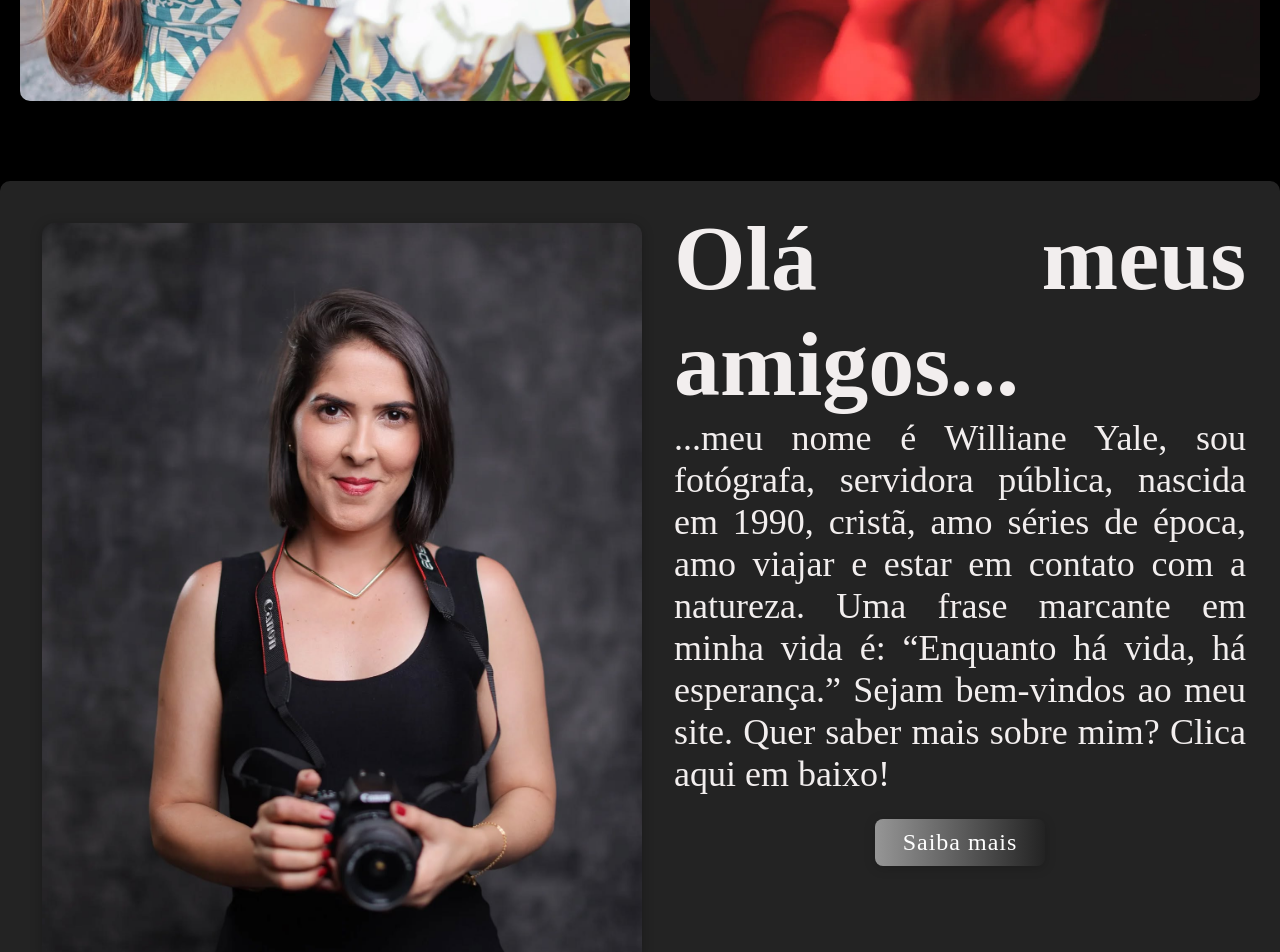
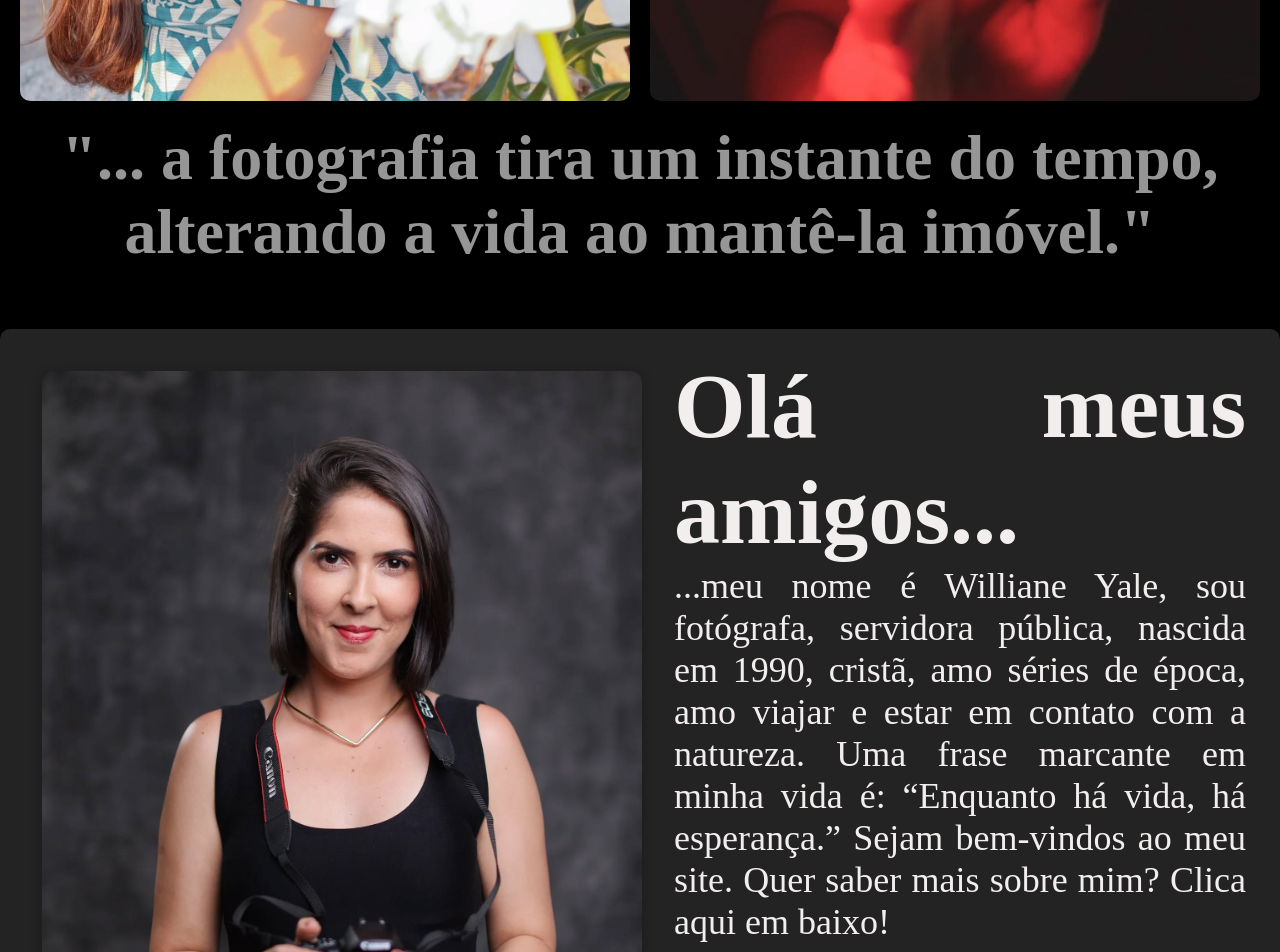
Before and after one commit to diihfreitas/wyfotografias, a React (Vite) app in the folder willianefotos/: page / in a window 1280 px wide. Shown: the part 2740-3692 px from the top of the page. Built offline with nearby package versions, Linux system fonts and the light colour scheme.

Commit message:
addfrase

```diff
--- a/willianefotos/src/components/Home.jsx
+++ b/willianefotos/src/components/Home.jsx
@@ -3,6 +3,7 @@ import '../style-page-css/Title.css'
 import '../style-page-css/Menu.css'
 import '../style-page-css/Galery.css'
 import '../style-page-css/Minibio.css'
+import '../style-page-css/WordsEffects.css'
 import * as imagens from '../../fotos/imagens.js'
 
 const Home = () => {
@@ -76,6 +77,13 @@ const Home = () => {
         )}
       </section>
 
+      {/* Frase de Efeito */}
+      <section>
+        <h3 className='wordseffects'>"... a fotografia tira um instante do tempo, alterando
+        a vida ao mantê-la imóvel."
+        </h3>
+      </section>
+
       {/* Biografia */}
       <section className='container-minibio'>
         <img src={imagens.williane} alt='Williane Yale' className='minibio-img' />
--- a/willianefotos/src/style-page-css/Minibio.css
+++ b/willianefotos/src/style-page-css/Minibio.css
@@ -51,7 +51,7 @@
   background: linear-gradient(90deg, #969696 0%, #232323 100%);
   color: #fff;
   font-family: 'Kurale', serif;
-  font-size: 1.5rem;
+  font-size: 2rem;
   border: none;
   border-radius: 8px;
   cursor: pointer;
--- /dev/null
+++ b/willianefotos/src/style-page-css/WordsEffects.css
@@ -0,0 +1,8 @@
+.wordseffects {
+    color: #969696;
+    font-family: 'Athene';
+    font-size: 4rem;
+    text-align: center;
+    align-items: center;
+    overflow: hidden;
+}
```
